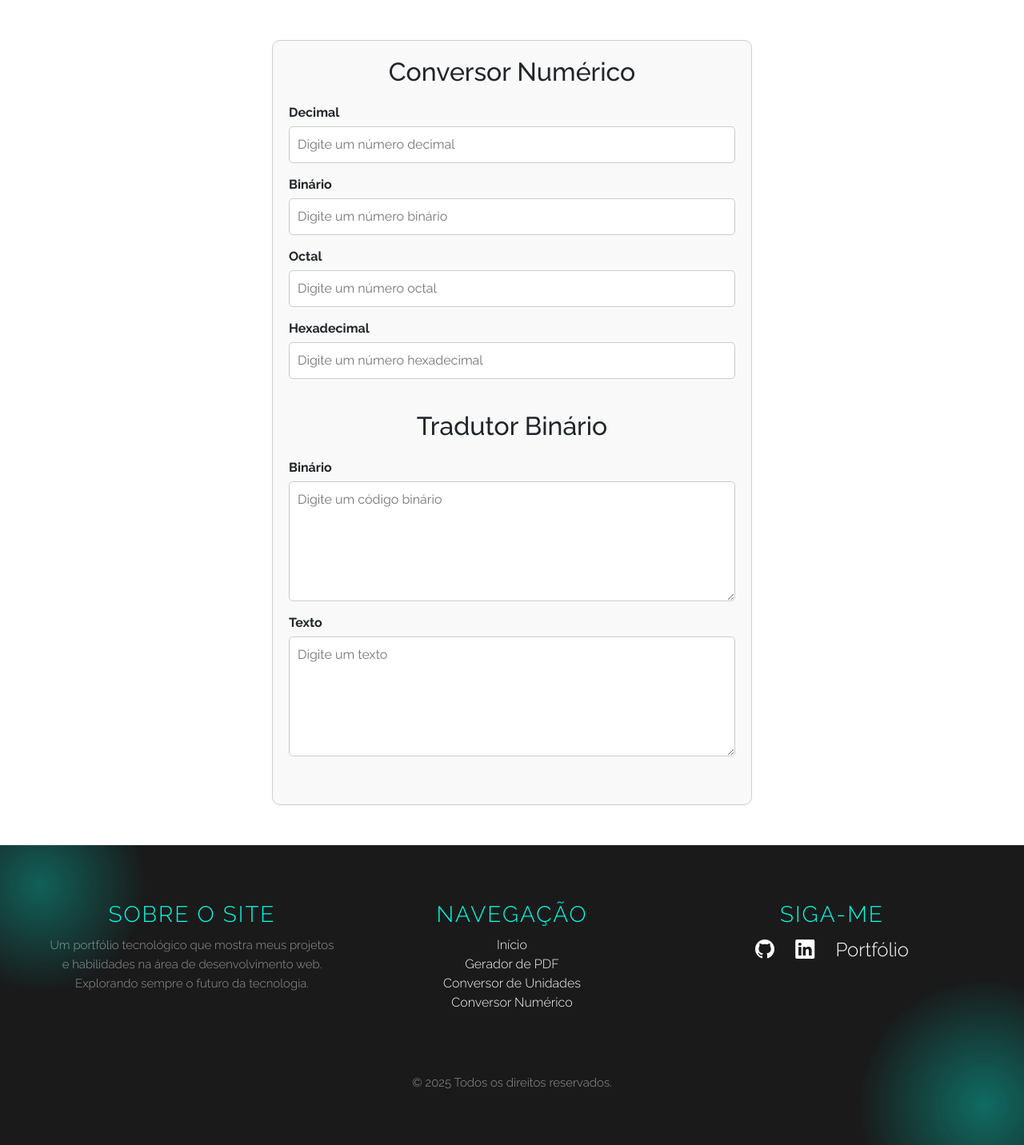
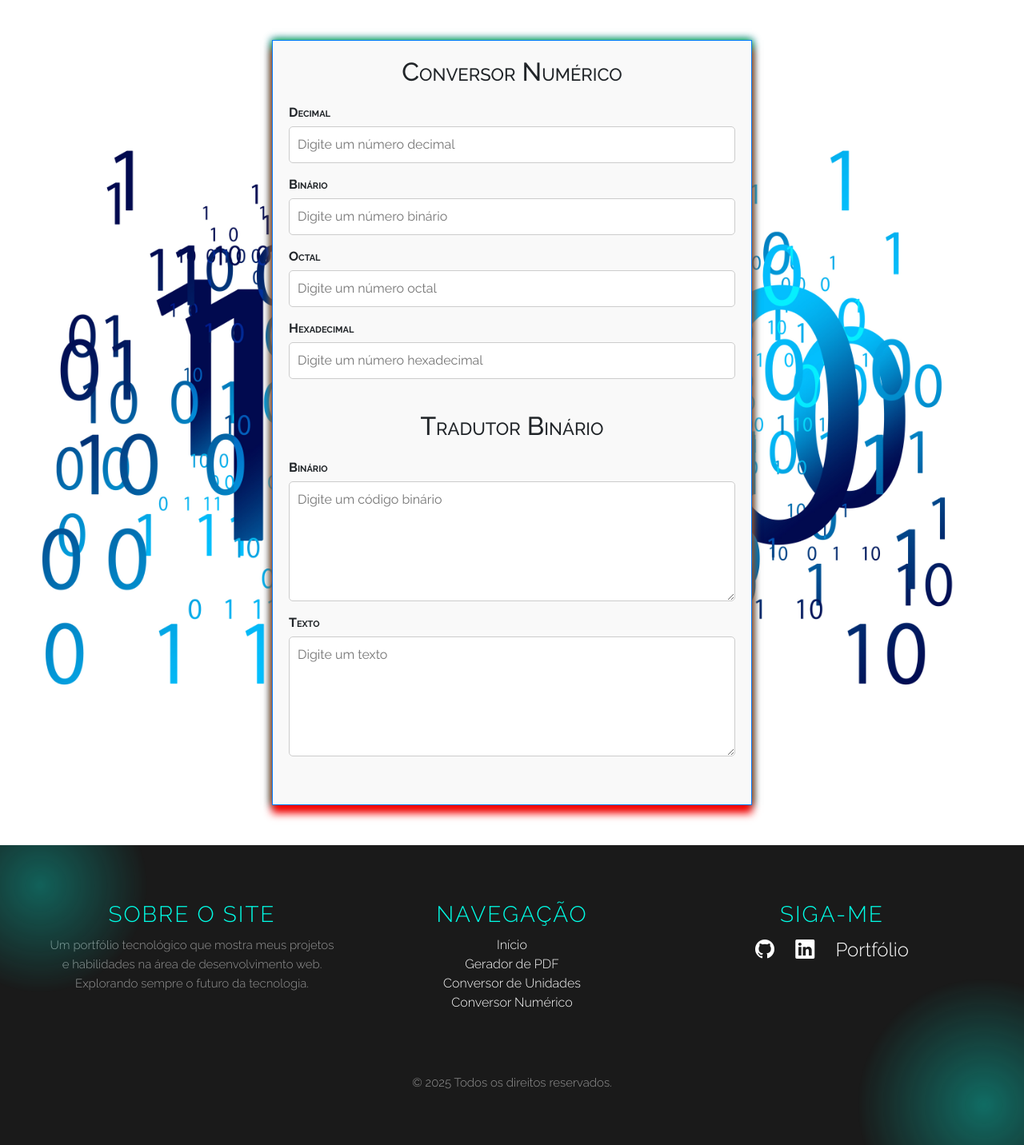
Before and after one commit to Emerson-Front/site_pratico, a PHP site: page /conversor_numerico in a window 1280 px wide. Shown: the part 78-1510 px from the top of the page at 80% size. Run offline with PHP 8.4, Linux system fonts and the light colour scheme; some web fonts are replaced.

Commit message:
Melhorias no estilo da pagina conversor_numerico

```diff
--- a/css/conversor-numerico.css
+++ b/css/conversor-numerico.css
@@ -1,11 +1,34 @@
 .page-conversor-numerico {
+    max-width: 100%;
+    margin: 0;
+    height: auto;
+    padding: 50px 0;
+    border: none;
+    border-radius: 0;
+    position: relative;
+    background-image: url('../mvc/views/imagens/imagens_pages/conversor_numerico/binary-6609473.jpg');
+    background-size: fixed;
+    background-size: 100%;
+    background-position: center;
+    background-repeat: no-repeat;
+}
+
+
+
+
+.content-wrapper {
+    font-variant: small-caps;
     max-width: 600px;
-    margin: 50px auto;
+    margin: 0 auto;
     padding: 20px;
-    border: 1px solid #ccc;
-    border-radius: 10px;
+    border: 1px solid #007bff;
     background-color: #f9f9f9;
+    box-shadow: 0 10px 10px rgb(255, 0, 0), 0 0 10px rgb(0, 255, 0), 0 0 10px rgb(0, 4, 255);
+    transition: box-shadow 2s ease, border-image-source 2s ease;
+    border-image-slice: 1;
 }
+
+
 
 .page-conversor-numerico section {
     margin-bottom: 40px;
@@ -14,6 +37,7 @@
 .page-conversor-numerico h2 {
     text-align: center;
     margin-bottom: 20px;
+
 }
 
 .page-conversor-numerico .box {
@@ -61,7 +85,6 @@
     background-color: #0056b3;
 }
 
-
 .page-conversor-numerico span.erro {
     display: none;
     color: red;
--- a/js/page-conversor-numerico.js
+++ b/js/page-conversor-numerico.js
@@ -160,3 +160,32 @@ function traduzir_texto_para_binario(texto) {
     // 3. Juntar os números binários em uma única string
     return binario.join(' ');
 }
+
+
+
+// style
+function getRandomColor() {
+    return `#${Math.floor(Math.random() * 16777215).toString(16)}`;
+}
+
+function changeBorderColor() {
+    let color1 = getRandomColor();
+    let color2 = getRandomColor();
+    let color3 = getRandomColor();
+    let color4 = getRandomColor();
+    let deg = Math.floor(Math.random() * 361);
+    let element = document.querySelector(".content-wrapper");
+
+
+    element.style.transition = "0.7s";
+    element.style.boxShadow = `
+    0 -15px 10px ${color1},       /* Sombra superior */
+    15px 0 10px ${color2},        /* Sombra direita */
+    0 15px 10px ${color3},        /* Sombra inferior */
+    -15px 0 10px ${color4}        /* Sombra esquerda */
+`;
+    element.style.borderImageSource = `linear-gradient(${deg}deg, ${color1}, ${color2}, ${color3}, ${color4})`;
+
+}
+
+setInterval(changeBorderColor, 3000);
--- a/mvc/views/pages/Conversor_numericoView.php
+++ b/mvc/views/pages/Conversor_numericoView.php
@@ -1,5 +1,5 @@
 <div class="page-conversor-numerico">
-
+    <div class="content-wrapper">
         <section id="section-conversor-numerico">
             <h2>Conversor Numérico</h2>
             <div class="box">
@@ -40,7 +40,7 @@
                 </div>
             </div>
         </section>
-
+    </div> <!-- content-wrapper -->
 </div> <!-- page-conversor-numerico -->
 
 <script src="js/page-conversor-numerico.js"></script>
```
Also changed, not shown: mvc/views/imagens/imagens_pages/conversor_numerico/binary-6609473.jpg (added). Lines whose indentation alone changed are shown as unchanged.
